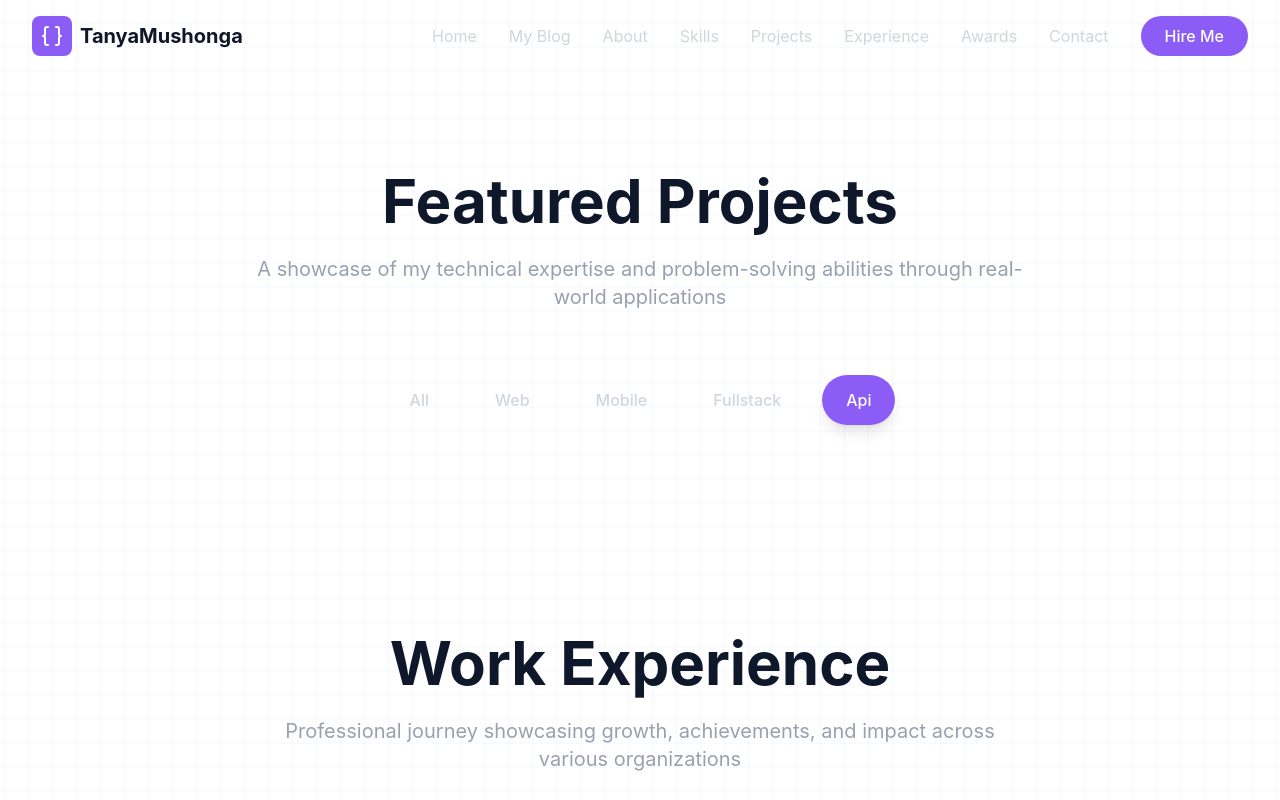
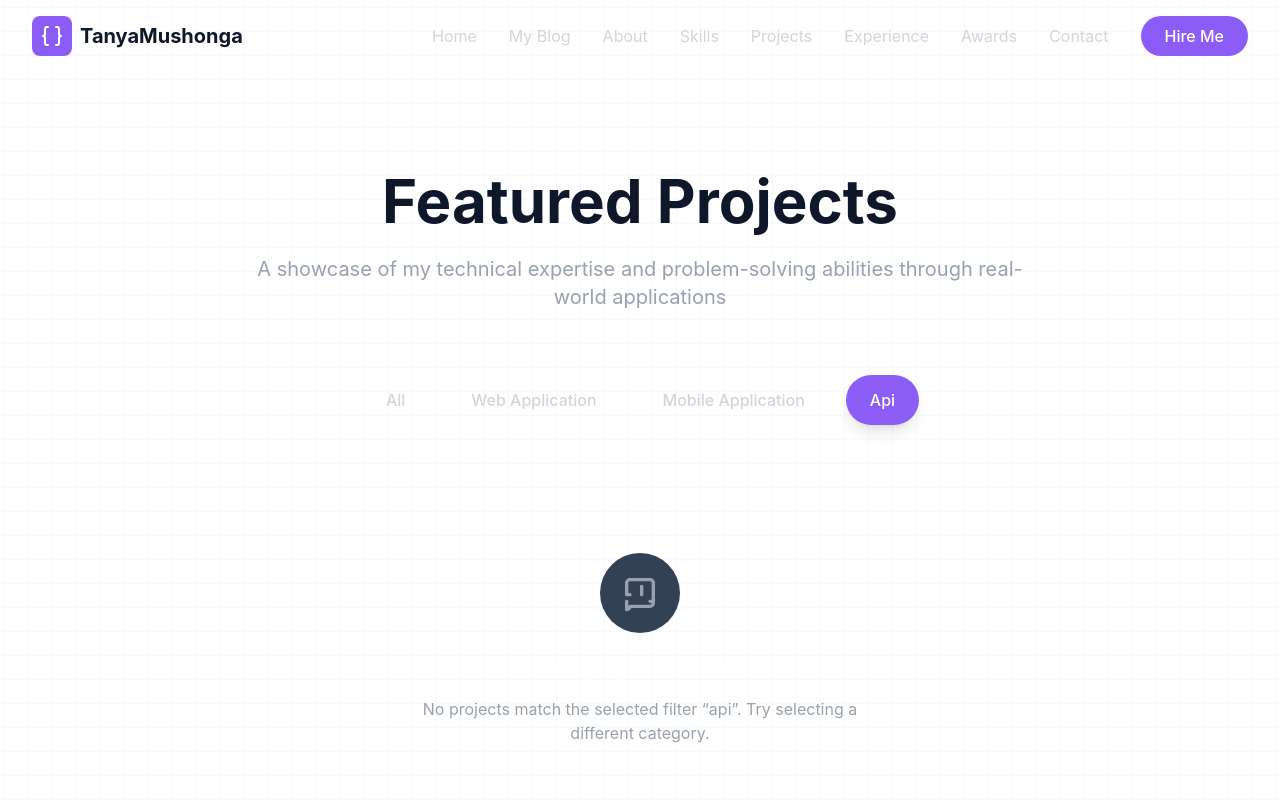
Before and after one commit to TanyaMushonga/tanyaradzwatmushonga-portifolio, a Next.js app: page / in a window 1280 px wide. Both pictures are taken after a click on the button "Api". Shown: the part 2746-3546 px from the top of the page. Built offline with nearby package versions, Linux system fonts and the light colour scheme.

Commit message:
feat: Enhance Projects component with improved filtering and empty state handling

```diff
--- a/src/app/components/projects/index.tsx
+++ b/src/app/components/projects/index.tsx
@@ -1,16 +1,17 @@
-'use client'
-import { useState } from "react";
+"use client";
+
+import React, { useState } from "react";
 import { motion, AnimatePresence } from "framer-motion";
 import { projects } from "./data";
 import ProjectCard from "./projectCard";
 import ProjectModal from "./projectModal";
-
+import { Project } from "./types";
 
 const Projects = () => {
-  const [selectedProject, setSelectedProject] = useState(null);
+  const [selectedProject, setSelectedProject] = useState<Project | null>(null);
   const [filter, setFilter] = useState("all");
 
-  const categories = ["all", "web", "mobile", "fullstack", "api"];
+  const categories = ["all", "Web Application", "Mobile Application", "api"];
 
   const filteredProjects =
     filter === "all"
@@ -20,7 +21,6 @@ const Projects = () => {
   return (
     <section id="projects" className="py-20 relative">
       <div className="max-w-7xl mx-auto px-4 sm:px-6 lg:px-8">
-        {/* Section Header */}
         <motion.div
           initial={{ opacity: 0, y: 50 }}
           whileInView={{ opacity: 1, y: 0 }}
@@ -36,7 +36,6 @@ const Projects = () => {
           </p>
         </motion.div>
 
-        {/* Filter Tabs */}
         <motion.div
           initial={{ opacity: 0, y: 20 }}
           whileInView={{ opacity: 1, y: 0 }}
@@ -60,7 +59,27 @@ const Projects = () => {
           ))}
         </motion.div>
 
-        {/* Projects Grid */}
+        {/* Projects Grid or Empty State */}
+        {filteredProjects.length === 0 ? (
+          <motion.div
+            initial={{ opacity: 0, y: 20 }}
+            animate={{ opacity: 1, y: 0 }}
+            transition={{ duration: 0.4 }}
+            className="text-center py-20"
+          >
+            <div className="max-w-md mx-auto">
+              <div className="w-20 h-20 bg-dark-700 rounded-full flex items-center justify-center mx-auto mb-6">
+                <svg className="w-10 h-10 text-gray-400" fill="none" stroke="currentColor" viewBox="0 0 24 24">
+                  <path strokeLinecap="round" strokeLinejoin="round" strokeWidth="2" d="M20 13V6a2 2 0 00-2-2H6a2 2 0 00-2 2v7m16 0v5a2 2 0 01-2 2H6a2 2 0 01-2 2v-5m16 0h-2M4 13h2m7-5v5" />
+                </svg>
+              </div>
+              <h3 className="text-xl font-semibold text-white mb-3">No projects found</h3>
+              <p className="text-gray-400">
+                No projects match the selected filter &ldquo;{filter}&rdquo;. Try selecting a different category.
+              </p>
+            </div>
+          </motion.div>
+        ) : (
           <motion.div
             layout
             className="grid grid-cols-1 md:grid-cols-2 lg:grid-cols-3 gap-8"
@@ -76,6 +95,7 @@ const Projects = () => {
               ))}
             </AnimatePresence>
           </motion.div>
+        )}
 
         {/* Project Modal */}
         <ProjectModal
```
Lines whose indentation alone changed are shown as unchanged.
